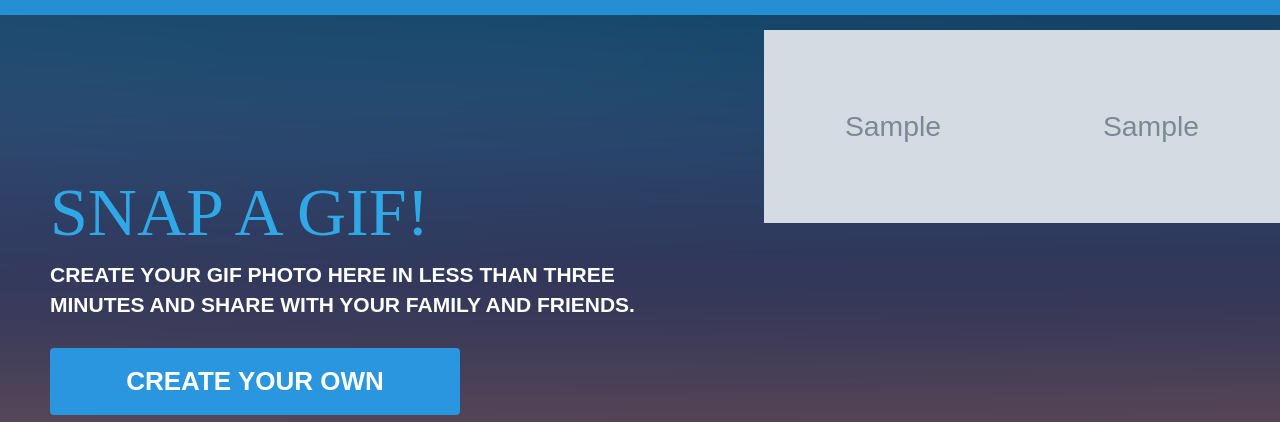
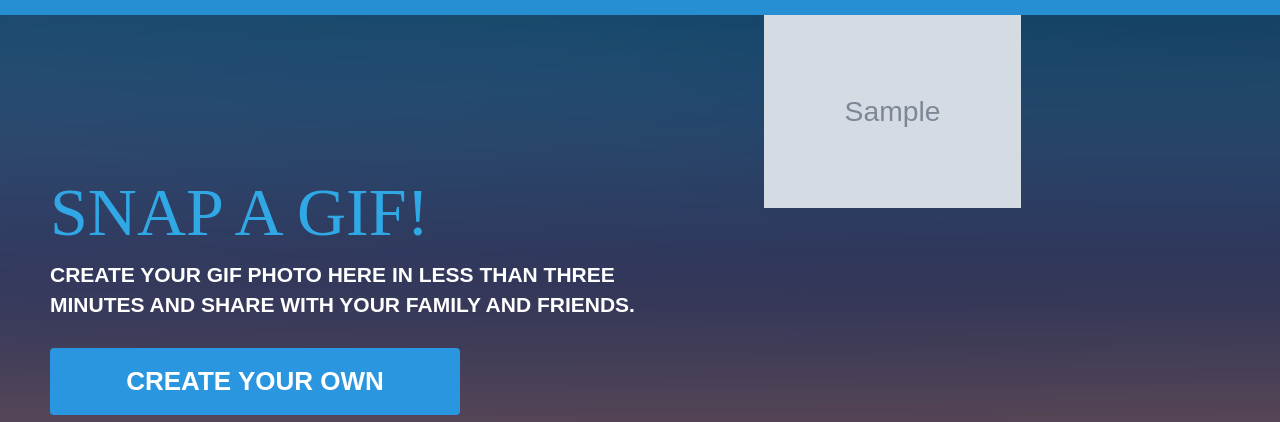
Before and after one commit to thiscityboy/msg-redbox-gif-booth, a Rails app: page / in a window 1280 px wide. Shown: the top 422 px of the page. Run offline with Rails 7, Linux system fonts and the light colour scheme; tables that the repository leaves empty hold one stand-in row (values such as "Sample post"); grey boxes marked "Sample" are stand-in pictures; style sheets or scripts are compiled from the project's sources; parts of the project's set-up code (start-up, migrations or seed data) failed here and were passed over; some libraries are stand-ins or nearby versions.

Commit message:
homepage gif wall

```diff
--- a/app/assets/stylesheets/photo_sets_index.scss
+++ b/app/assets/stylesheets/photo_sets_index.scss
@@ -23,16 +23,11 @@ body.photo_sets.index {
     height: auto;
   }
 
- .table thead > tr > th, .table tbody > tr > th, .table tfoot > tr > th, .table thead > tr > td, .table tbody > tr > td, .table tfoot > tr > td {
+  .gif-table img {
+    float: left;
+    margin:  0 0 0 0;
     padding: 0px;
-    margin: 0px;
-    vertical-align: top;
-    border-top: 0px solid #dddddd;
   }
-
- .table {
-   margin: 15px 0 0 0;
- }
 
   h1 {
     margin: 0 0 20px 0;
--- a/app/controllers/photo_sets_controller.rb
+++ b/app/controllers/photo_sets_controller.rb
@@ -3,7 +3,7 @@ class PhotoSetsController < ApplicationController
 
 
   def index
-    @photos = PhotoSet.last(6).map { |p| p.gif.url }
+    @photos = PhotoSet.last(8).map { |p| p.gif.url }
   end
 
   def new
--- a/app/views/photo_sets/index.html.erb
+++ b/app/views/photo_sets/index.html.erb
@@ -1,3 +1,5 @@
+
+
 <div class="row">
 	<div class="col-xs-7 col-sm-7 col-md-7">
 		<div class='text'>
@@ -8,19 +10,13 @@
 		</div>
 	</div>
 	<div class="col-xs-5 col-sm-5 col-md-5">
-		<% @photos.each do |gifs| %>
-			<table class="table">
-			  <tbody>
-			    <tr>
-			      <td><img src="<%= gifs %>" width="100%"></td>
-			      <td><img src="<%= gifs %>" width="100%"></td>
-			    </tr>
-			  </tbody>
-			</table>
-		<% end %>
+		<div class="gif-table">
+			<% @photos.each do |photo| %>
+				<img src="<%= photo %>" width="257px">
+			<% end %>
+		</div>
 	</div>
 </div>
-
 <script>
 	$('.text').addClass('animated bounceInLeft');
 </script>
```
Also changed, not shown: 1 other file.
